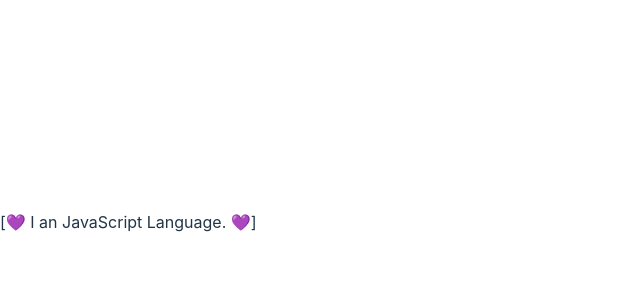
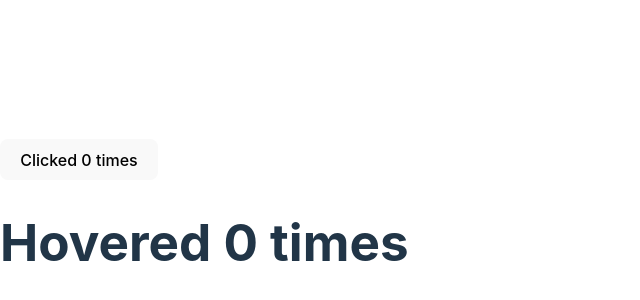
Before and after one commit to RezwanRahin/Think-In-A-React-Way, a React (Vite) app: page / in a window 1280 px wide. Shown: the part 178-478 px from the top of the page, without its empty margins (0-640 px from the left). Built offline with nearby package versions, Linux system fonts and the light colour scheme.

Commit message:
feat(App component): return 'ClickCounter' & 'HoverCounter' components
- Emoji, Bracket & Test components

```diff
--- a/src/App.jsx
+++ b/src/App.jsx
@@ -1,16 +1,12 @@
-import Bracket from "./components/composition/Bracket";
-import Emoji from "./components/composition/Emoji";
-import Text from "./components/composition/Text";
+import ClickCounter from "./components/ClickCounter";
+import HoverCounter from "./components/HoverCounter";
 
 function App() {
   return (
-    <Emoji>
-      {({ addEmoji }) => (
-        <Bracket>
-          {({ addBracket }) => <Text addEmoji={addEmoji} addBracket={addBracket} />}
-        </Bracket>
-      )}
-    </Emoji>
+    <div className="app">
+      <ClickCounter />
+      <HoverCounter />
+    </div>
   );
 }
 
```
